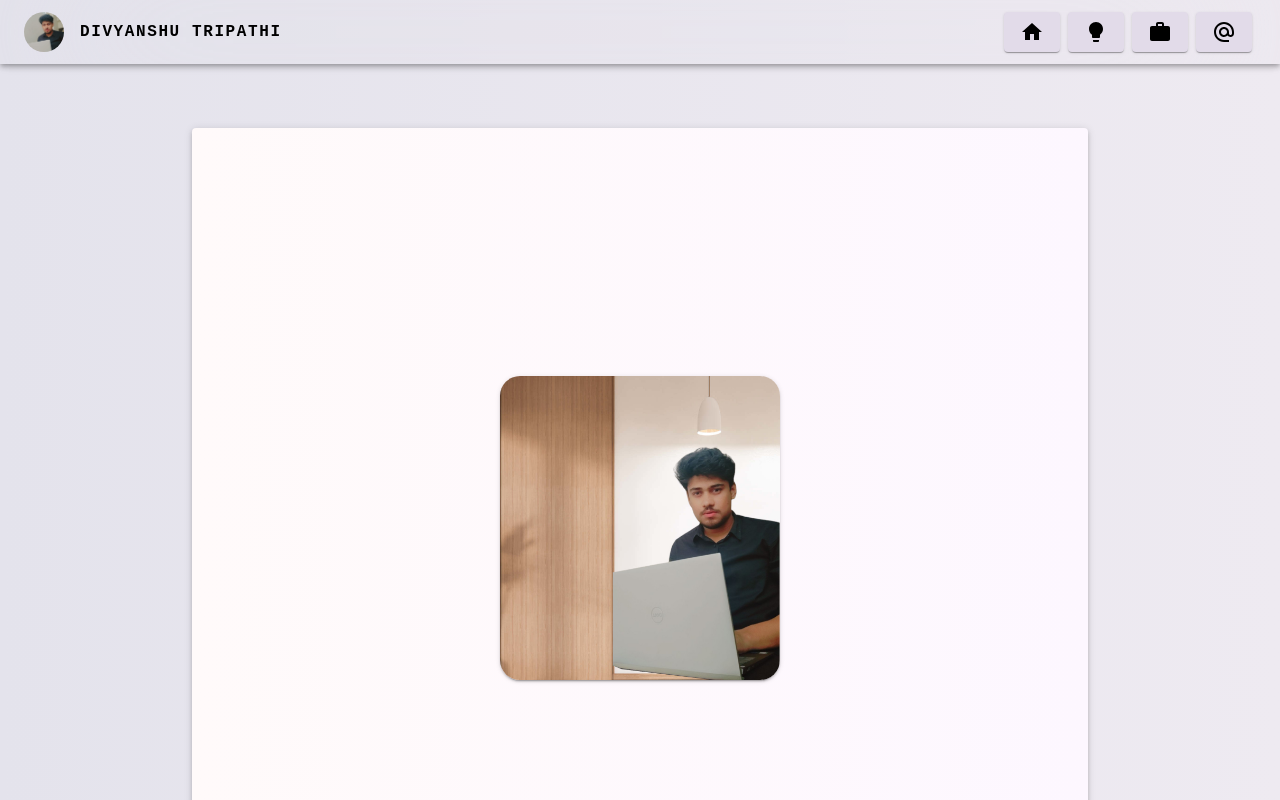
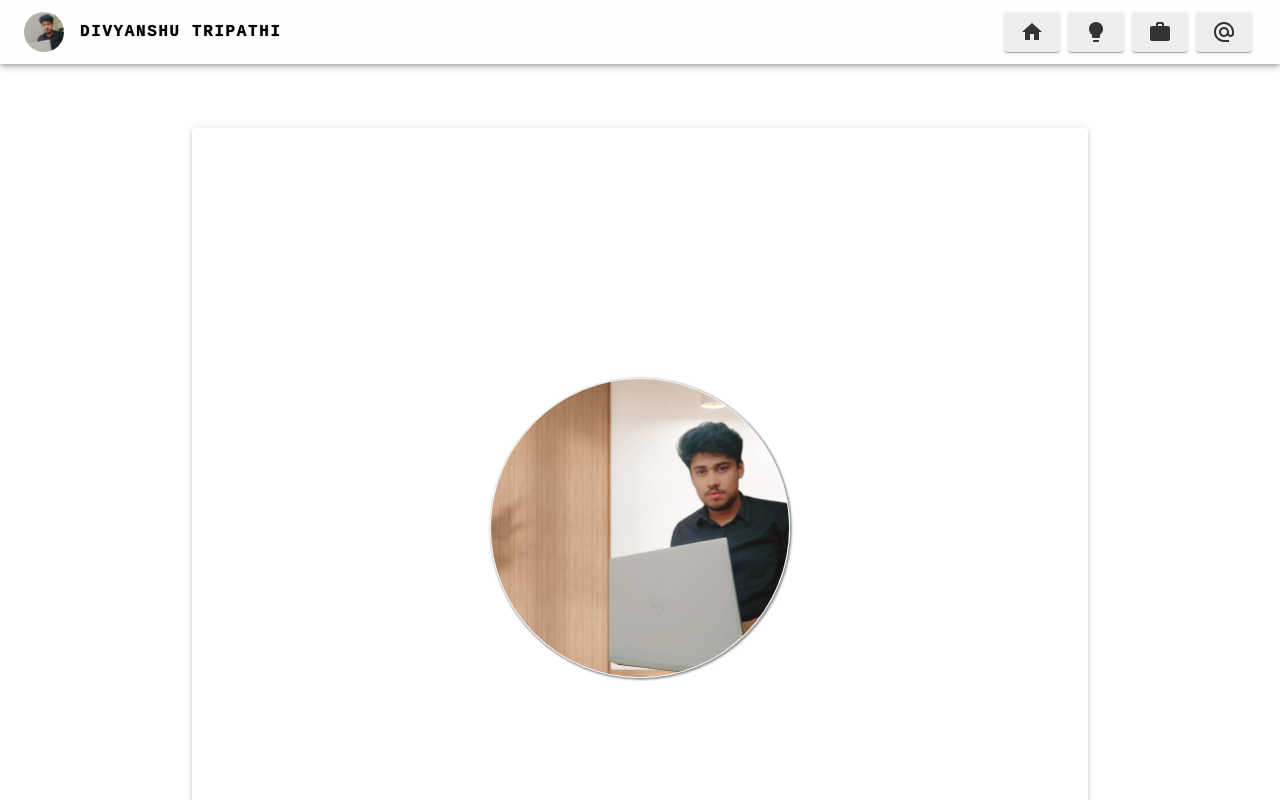
Before and after one commit to ZeoxD/portfolio-zeoxd, a React (Create React App) app: page / in a window 1280 px wide. Shown: the top 800 px of the page. Built offline with nearby package versions, Linux system fonts and the light colour scheme.

Commit message:
added dark mode to the portfolio website

```diff
--- a/src/App.css
+++ b/src/App.css
@@ -1,7 +1,6 @@
 .App {
   display: flex;
   flex-direction: column;
-  background: linear-gradient(to right, rgb(228, 227, 236), rgb(238, 234, 241));
 }
 
 .App-container {
@@ -11,8 +10,7 @@
 
 .container-card {
   width: 70vw;
-  margin: 8vh 0;
-  background: linear-gradient(to right, rgb(255, 250, 250), rgb(253, 247, 255));
+  margin: 8vh;
 }
 
 ::-webkit-scrollbar {
@@ -20,12 +18,7 @@
 }
 
 ::-webkit-scrollbar-thumb {
-  background-color: rgb(182, 182, 182);
-}
-
-::-webkit-scrollbar-track-piece {
-  background-color: rgb(238, 234, 241);
-  color: rgb(214, 181, 255);
+  background-color: rgb(195, 195, 195);
 }
 
 @media (max-width: 526px) {
--- a/src/App.js
+++ b/src/App.js
@@ -1,3 +1,8 @@
+import * as React from 'react';
+import useMediaQuery from '@mui/material/useMediaQuery';
+import { createTheme, ThemeProvider } from '@mui/material/styles';
+import CssBaseline from '@mui/material/CssBaseline';
+
 //styles & images
 import './App.css';
 
@@ -8,16 +13,33 @@ import Home from "./pages/Home"
 import Skills from "./pages/Skills"
 
 function App() {
+
+  const prefersDarkMode = useMediaQuery('(prefers-color-scheme: dark)');
+
+  const theme = React.useMemo(
+    () =>
+      createTheme({
+        palette: {
+          mode: prefersDarkMode ? 'dark' : 'light',
+        },
+      }),
+    [prefersDarkMode],
+  );
+  console.log(prefersDarkMode)
+
   return (
+    <ThemeProvider theme={theme}>
+      <CssBaseline />
       <div className="App">
-      <ResponsiveAppBar />
+        <ResponsiveAppBar prefersDarkMode={prefersDarkMode}/>
         <div className="App-container">
           <SimplePaper classComponent="container-card">
-          <Home />
+            <Home prefersDarkMode={prefersDarkMode}/>
             <Skills />
           </SimplePaper>
         </div>
       </div>
+    </ThemeProvider>
   );
 }
 
--- a/src/components/ResponsiveAppBar.js
+++ b/src/components/ResponsiveAppBar.js
@@ -22,11 +22,12 @@ import WorkIcon from '@mui/icons-material/Work';
 import AlternateEmailIcon from '@mui/icons-material/AlternateEmail';
 
 //styles & images
-import DivyanshuLogo from "../assets/divyanshu_tripathi.jpg"
+import DivyanshuLogo from '../assets/divyanshu_tripathi.jpg'
+import { grey } from '@mui/material/colors';
 
 const pages = [['Home', <HomeIcon />], ['Skills', <LightbulbIcon />], ['Projects', <WorkIcon />], ['Contact', <AlternateEmailIcon />]];
 
-function ResponsiveAppBar() {
+function ResponsiveAppBar({prefersDarkMode}) {
   const [anchorElNav, setAnchorElNav] = React.useState(null);
 
   const handleOpenNavMenu = (event) => {
@@ -38,7 +39,7 @@ function ResponsiveAppBar() {
   };
 
   return (
-    <AppBar position="sticky" color="transparent" sx={{backdropFilter: 'blur(96px) contrast(96%)'}}>
+    <AppBar position="sticky" color="transparent" sx={{backdropFilter: 'blur(96px) contrast(96%)' }}>
       <Container maxWidth="xl">
         <Toolbar disableGutters sx={{display: 'flex', flexGrow: 1}}>
           <Tooltip  title="Divyanshu Tripathi">
@@ -58,8 +59,9 @@ function ResponsiveAppBar() {
               fontFamily: 'monospace',
               fontWeight: 700,
               letterSpacing: '.1rem',
-              color: 'black',
               textDecoration: 'none',
+              color: `${prefersDarkMode ? 'whitesmoke' : 'black'}`,
+              textShadow: `${prefersDarkMode ? '0 0 1px white': '0 0 1px #333'}`
             }}
           >
             DIVYANSHU TRIPATHI
@@ -68,10 +70,10 @@ function ResponsiveAppBar() {
           <Box sx={{ flexGrow: 0, display: { xs: 'none', md: 'flex' } }}>
             {pages.map((page) => (
               <Button
-                key={page}
+                key={page[0]}
                 href={`#${page[0]}`}
                 onClick={handleCloseNavMenu}
-                sx={{ mx: 0.5, py: 1, px: 0, bgcolor: 'rgb(226 219 233)', boxShadow: 1, color: 'black', minWidth: '56px' }}
+                sx={{ mx: 0.5, py: 1, px: 0, bgcolor: `${prefersDarkMode ? grey[800] : grey[200]}`, boxShadow: 1, color: `${prefersDarkMode ? grey[300] : '#333'}`, minWidth: '56px', '&:hover': {background: grey[700]} }}
               >
                 <Tooltip
                 title={<Typography fontSize={14}>{page[0]}</Typography>}
@@ -101,8 +103,9 @@ function ResponsiveAppBar() {
               fontFamily: 'monospace',
               fontWeight: 700,
               letterSpacing: '.1rem',
-              color: 'black',
               textDecoration: 'none',
+              color: `${prefersDarkMode ? 'whitesmoke' : 'black'}`,
+              textShadow: `${prefersDarkMode ? '0 0 1px white': '0 0 1px #333'}`
             }}
           >
             DIVYANSHU TRIPATHI
@@ -138,7 +141,7 @@ function ResponsiveAppBar() {
               }}
             >
               {pages.map((page) => (
-                <MenuItem key={page} href="#Home" onClick={handleCloseNavMenu} sx={{px: 8, py: 2}}>
+                <MenuItem key={page[0]} component="a" href={`#${page[0]}`} onClick={handleCloseNavMenu} sx={{px: 8, py: 2}}>
                   <Typography textAlign="center" >{page[0]}</Typography>
                 </MenuItem>
               ))}
--- a/src/pages/Home.js
+++ b/src/pages/Home.js
@@ -6,13 +6,19 @@ import HomeComponent from "../components/HomeComponent"
 import "./Home.css"
 import DivyanshuRoom from "../assets/divyanshu_room.jpg"
 
-function Home() {
+function Home({prefersDarkMode}) {
     return(
         <div className="home" id="Home">
             <Avatar
             alt="Divyanshu"
             src={DivyanshuRoom}
-            sx={{ width: 280, height: 'auto', borderRadius: 5, boxShadow: 2 }}
+            sx={{
+                width: 300,
+                height: 300,
+                borderRadius: 100,
+                boxShadow: `${prefersDarkMode ? '1px 1px 2px 0px #444' : '1px 1px 2px 1px #999'}`,
+                border: `${prefersDarkMode ? '1px solid #333' : '1px solid #eee'}`
+            }}
             />
             <HomeComponent />
         </div>
--- a/src/pages/Skills.css
+++ b/src/pages/Skills.css
@@ -3,5 +3,4 @@
     display: flex;
     justify-content: center;
     align-items: center;
-    background-color: antiquewhite;
 }
```
Also changed, not shown: src/assets/divyanshu_room.jpg. Lines whose indentation alone changed are shown as unchanged.
